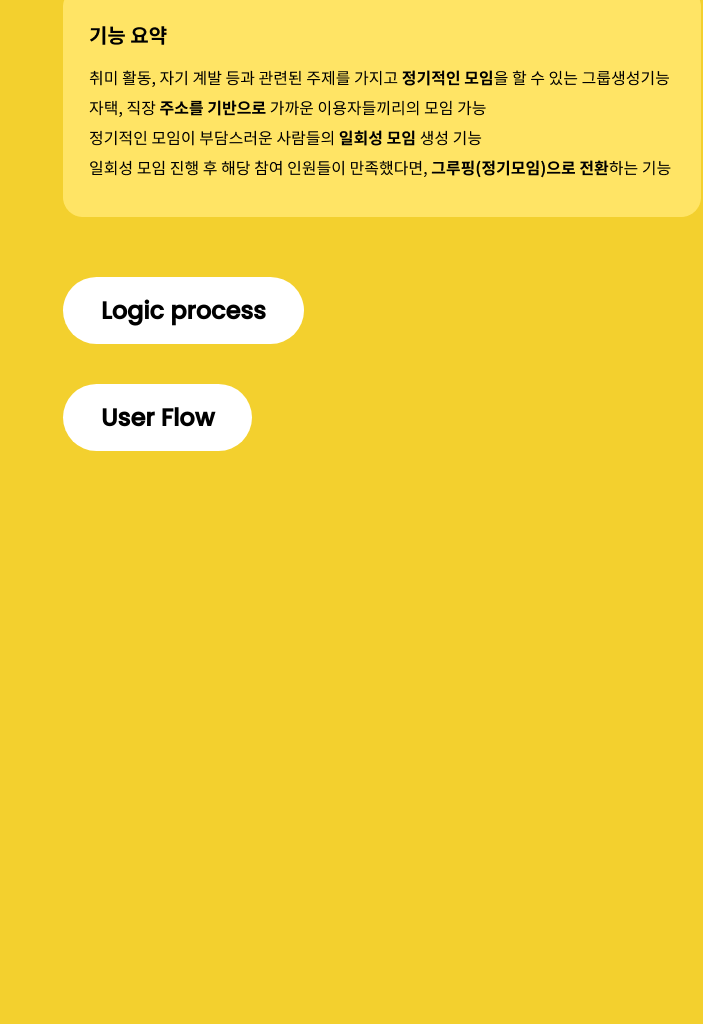
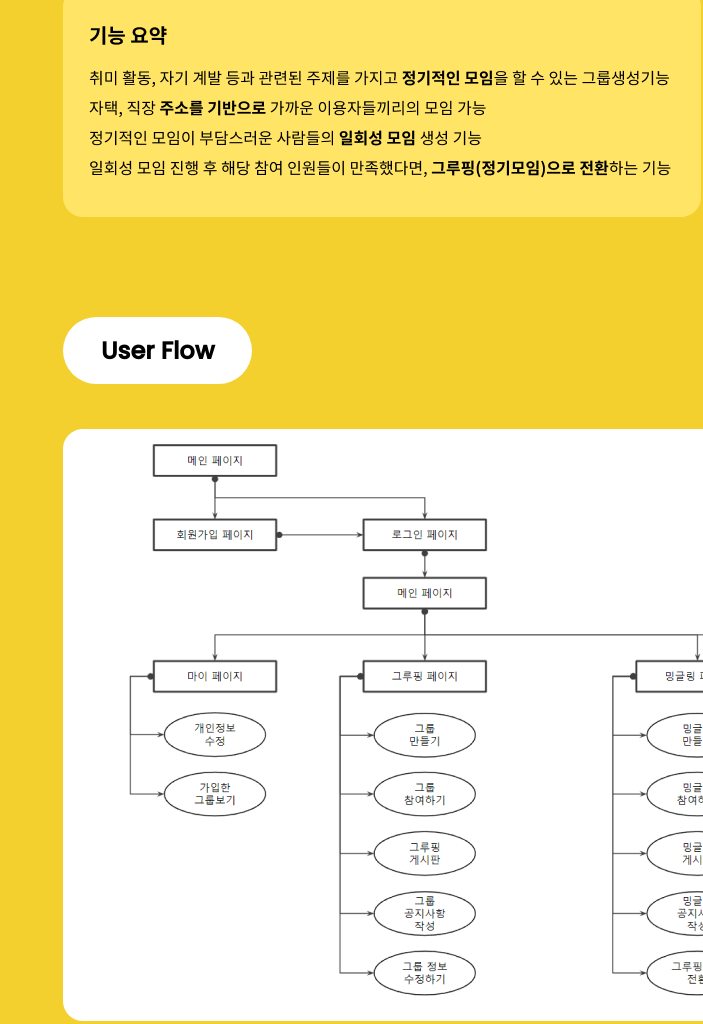
Before and after one commit to GGU9/seoyeon-s-portfolio, a plain HTML site: page index.html in a window 1280 px wide. Shown: the part 6047-7071 px from the top of the page, without its empty margins (577-1280 px from the left). Drawn offline with nearby package versions, Linux system fonts and the light colour scheme; a script that the page names is missing.

Commit message:
Add files via upload

```diff
--- a/index.html
+++ b/index.html
@@ -93,11 +93,13 @@
                     <img src="./images/project1_plan.png" class="img_alone">
                 </div>
 
-                <div style="margin-top: 60px;">
-                    <div class="header3 project_menu">Logic process</div>
+                <div class="project_flow">
+                    <div class="header3">User Flow</div>
+                    <img src="./images/flow.png" class="img_alone">
                 </div>
-                <div style="margin-top: 20px;">
-                    <div class="header3 project_menu">User Flow</div>
+                <div class="project_logic">
+                    <div class="header3">Logic process</div>
+                    <img src="./images/logic.png" class="img_alone">
                 </div>
             </div>
 
```
